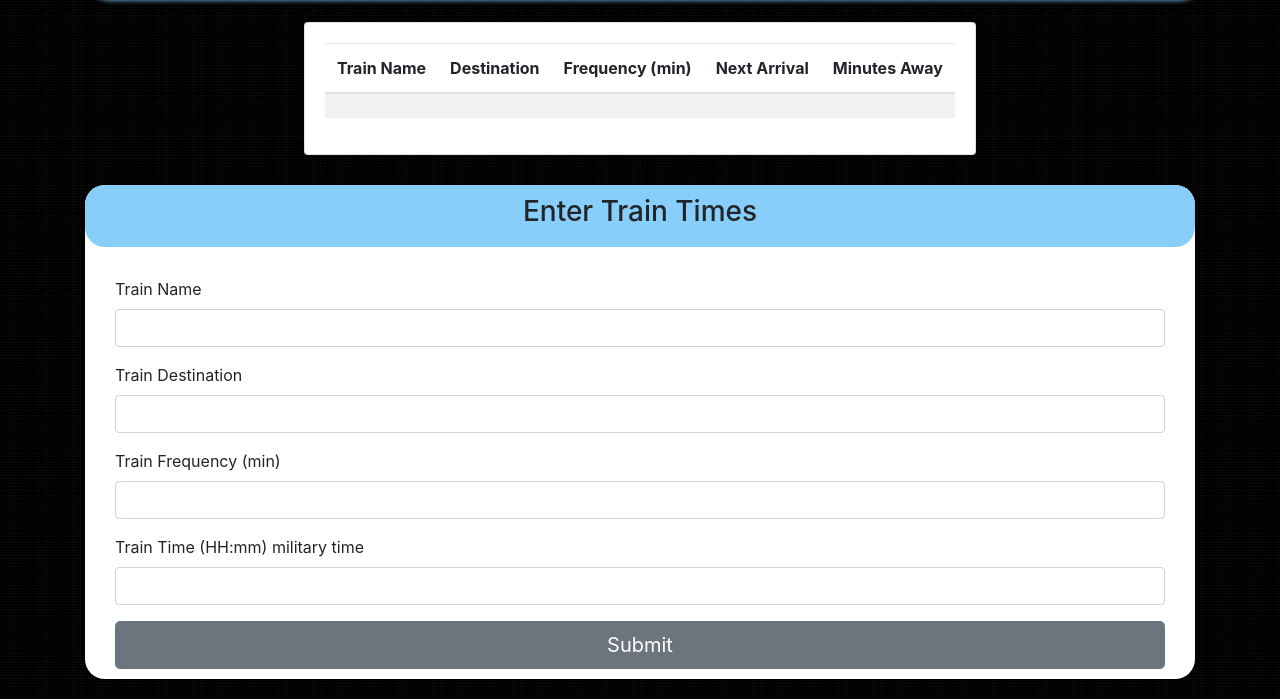
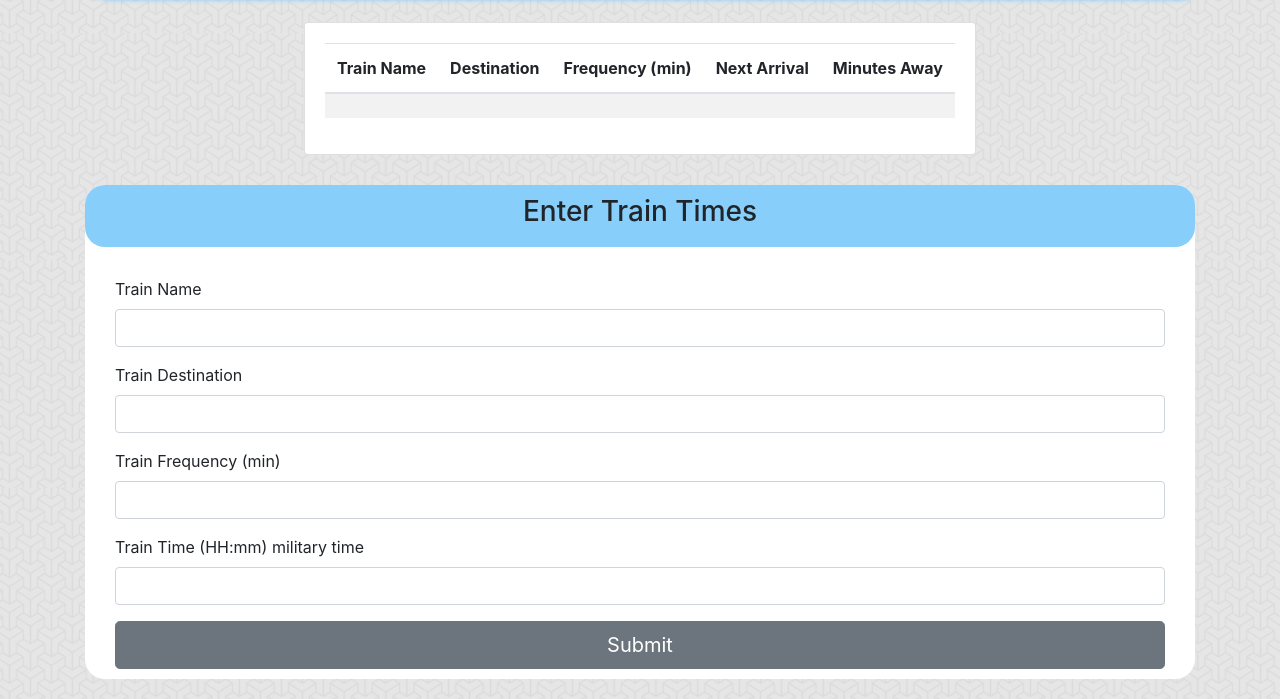
Before and after one commit to cddavidson86/Train-Time, a plain HTML site: page index.html in a window 1280 px wide. Shown: the part 194-893 px from the top of the page. Drawn offline with nearby package versions, Linux system fonts and the light colour scheme; no server answers.

Commit message:
changed the background image

```diff
--- a/assets/css/style.css
+++ b/assets/css/style.css
@@ -1,5 +1,5 @@
 body {
-  background-image: url("../images/Free-Professional-Dark-Carbon-Patterns.jpg");
+  background-image: url("../images/Cubes-Grey-Seamless-Pattern-For-Website-Background.jpg");
   background-repeat: repeat;
   background-size: 500px;
 }
```
Also changed, not shown: assets/images/Cubes-Grey-Seamless-Pattern-For-Website-Background.jpg (added), assets/images/background.jpg (added), assets/images/gray-parchment-paper-texture.jpg (added).
